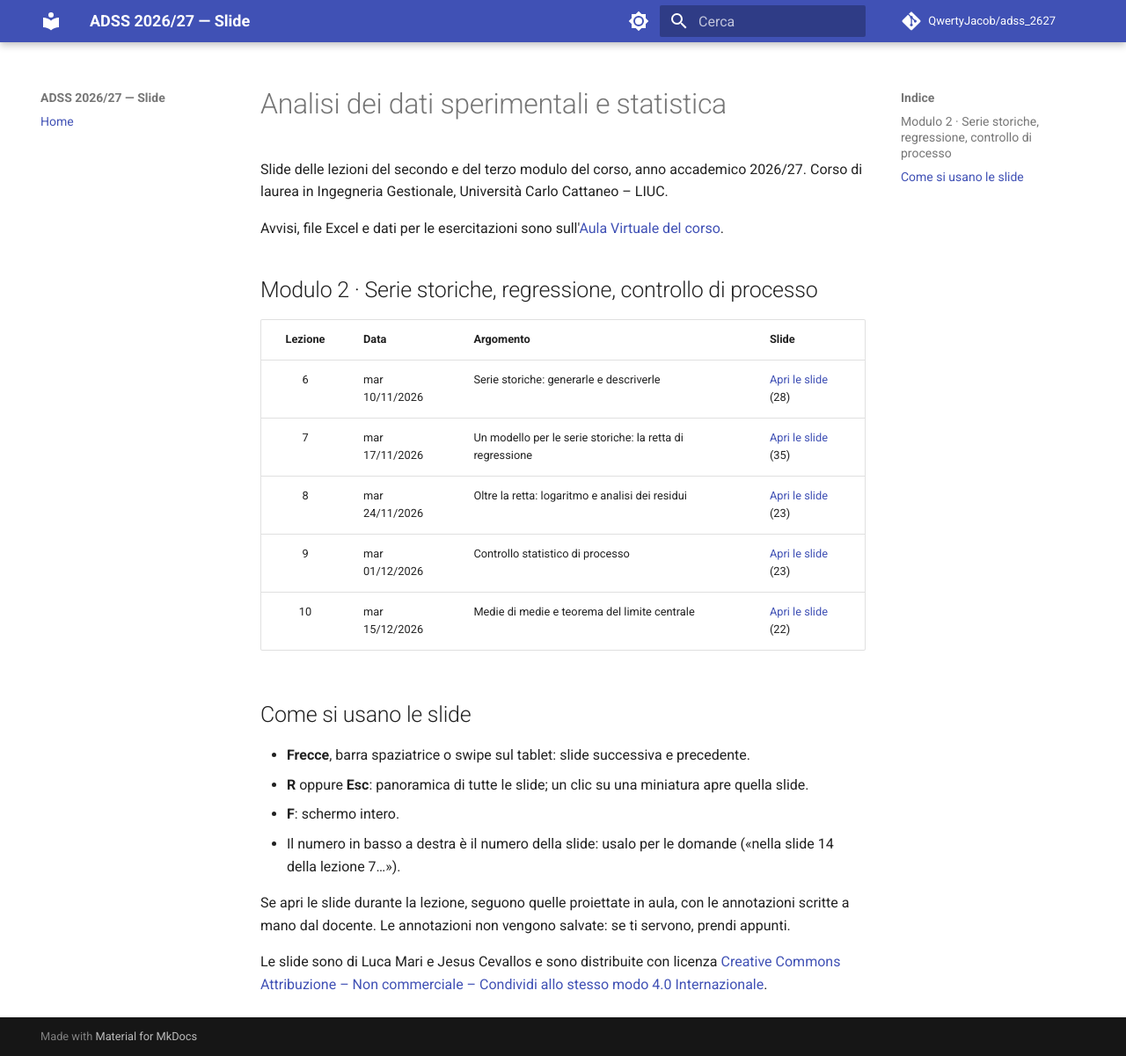
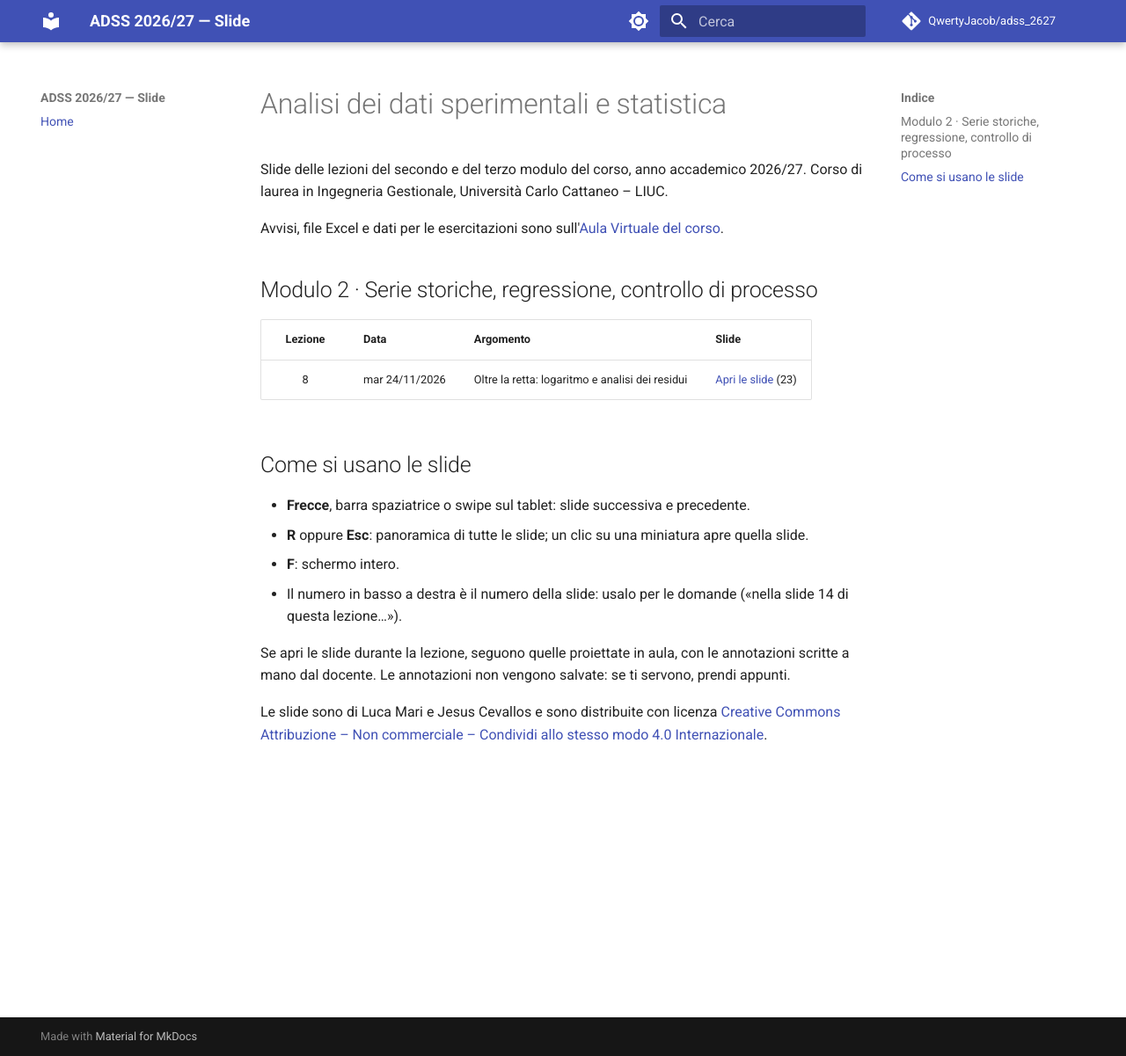
Before and after one commit to QwertyJacob/adss_2627, an MkDocs documentation site: the page built from docs/index.md, in a window 1280 px wide and 1201 px high. Shown: the whole window at 88% size. Built offline with MkDocs 1.6.1 and Material for MkDocs 9.7.7, drawn with Linux system fonts in a browser that asks for light colours; comment, search, counter and statistics services are not loaded.

Commit message:
home: elenco con la sola lezione 8 (6, 7, 9, 10 nascoste), tolti i riferimenti espliciti alle lezioni

```diff
--- a/docs/index.md
+++ b/docs/index.md
@@ -10,11 +10,7 @@ Avvisi, file Excel e dati per le esercitazioni sono sull'[Aula Virtuale del cors
 
 | Lezione | Data | Argomento | Slide |
 |:-:|---|---|---|
-| 6 | mar 10/11/2026 | Serie storiche: generarle e descriverle | [Apri le slide](settimana_06/slides/index.html) (28) |
-| 7 | mar 17/11/2026 | Un modello per le serie storiche: la retta di regressione | [Apri le slide](settimana_07/slides/index.html) (35) |
 | 8 | mar 24/11/2026 | Oltre la retta: logaritmo e analisi dei residui | [Apri le slide](settimana_08/slides/index.html) (23) |
-| 9 | mar 01/12/2026 | Controllo statistico di processo | [Apri le slide](settimana_09/slides/index.html) (23) |
-| 10 | mar 15/12/2026 | Medie di medie e teorema del limite centrale | [Apri le slide](settimana_10/slides/index.html) (22) |
 
 <!-- lezioni:fine -->
 
@@ -23,7 +19,7 @@ Avvisi, file Excel e dati per le esercitazioni sono sull'[Aula Virtuale del cors
 - **Frecce**, barra spaziatrice o swipe sul tablet: slide successiva e precedente.
 - **R** oppure **Esc**: panoramica di tutte le slide; un clic su una miniatura apre quella slide.
 - **F**: schermo intero.
-- Il numero in basso a destra è il numero della slide: usalo per le domande («nella slide 14 della lezione 7…»).
+- Il numero in basso a destra è il numero della slide: usalo per le domande («nella slide 14 di questa lezione…»).
 
 Se apri le slide durante la lezione, seguono quelle proiettate in aula, con le annotazioni scritte a mano dal docente. Le annotazioni non vengono salvate: se ti servono, prendi appunti.
 
```
Also changed, not shown: README.md (+2 -2 lines), 1 other file.
